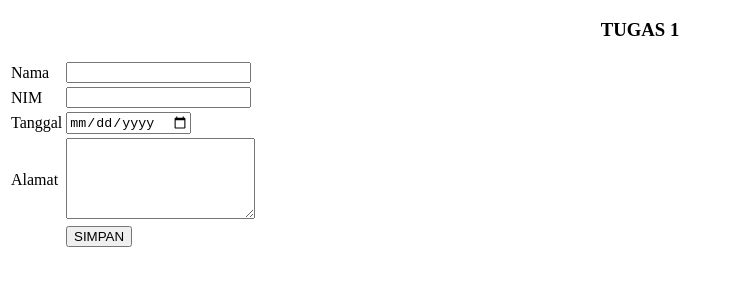
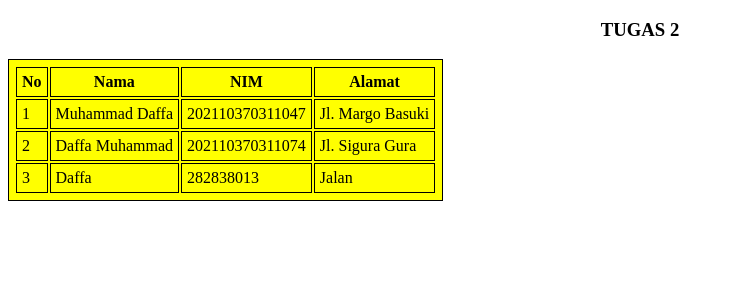
Before and after one commit to Daffabray/Modul-1, a plain HTML site: page index.html in a window 1280 px wide. Shown: the whole page, without its empty margins (0-734 px from the left). Drawn offline with Linux system fonts and the light colour scheme.

Commit message:
Add files via upload

```diff
--- a/index.html
+++ b/index.html
@@ -2,32 +2,39 @@
 <html>
 
 <head>
-    <title>Tugas 1</title>
+    <title>Tugas 2</title>
+    <link rel="stylesheet" href="style.css">
 </head>
+
 <body>
     <center>
-        <h3> TUGAS 1 </h3>
+        <h3> TUGAS 2 </h3>
     </center>
     <table>
-        <form>
         <tr>
-                <td>Nama</td>
-                <td><input type="text" name="nama" /></td>
+            <th>No</th>
+            <th>Nama</th>
+            <th>NIM</th>
+            <th>Alamat</th>
         </tr>
         <tr>
-                <td>NIM</td>
-                <td><input type="number" name="nim" /></td>
+            <td>1</td>
+            <td>Muhammad Daffa</td>
+            <td>202110370311047</td>
+            <td>Jl. Margo Basuki</td>
         </tr>
         <tr>
-                <td>Tanggal</td>
-                <td><input type="date" name="tgl" /></td>
+            <td>2</td>
+            <td>Daffa Muhammad</td>
+            <td>202110370311074</td>
+            <td>Jl. Sigura Gura</td>
         </tr>
-            <tr>
-                <td>Alamat</td>
-                <td><textarea name="alamat" id="alamat" cols="21" rows="5"></textarea></td>
-            </tr>
-        </form>
+
+        <tr> <td>3</td>
+            <td>Daffa</td>
+            <td>282838013</td>
+            <td>Jalan</td></tr>
     </table>
-    <button style="margin-left: 58px;"> SIMPAN </button>
+
 </body>
 </html>
```
Lines whose indentation alone changed are shown as unchanged.
